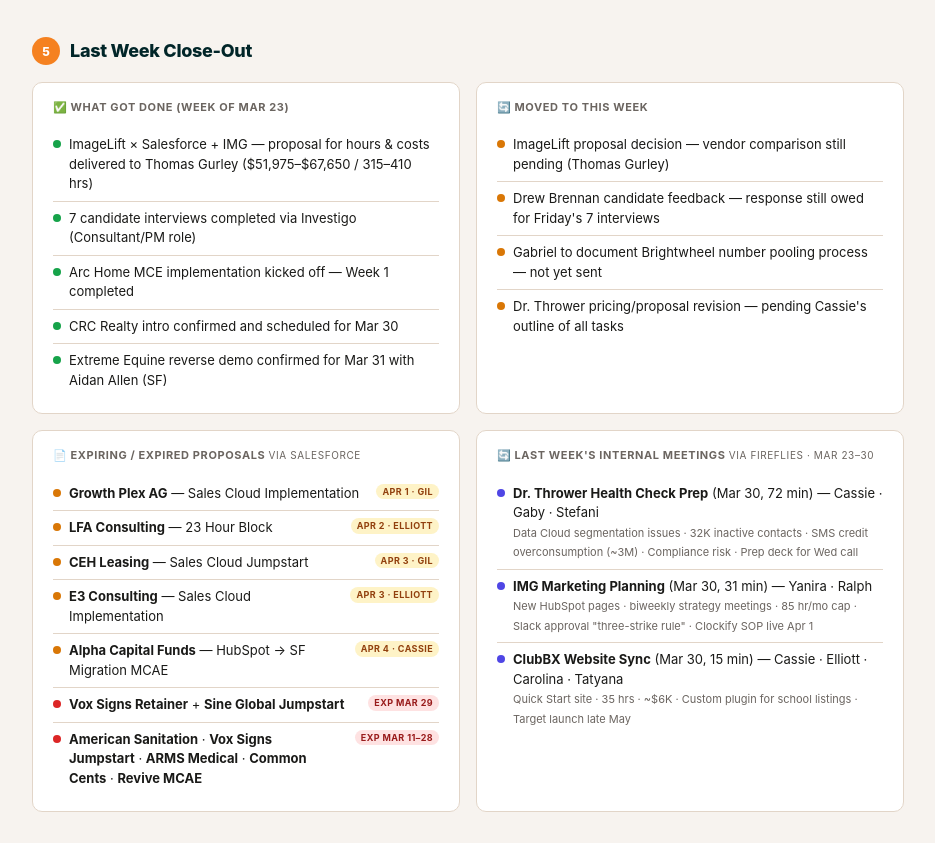
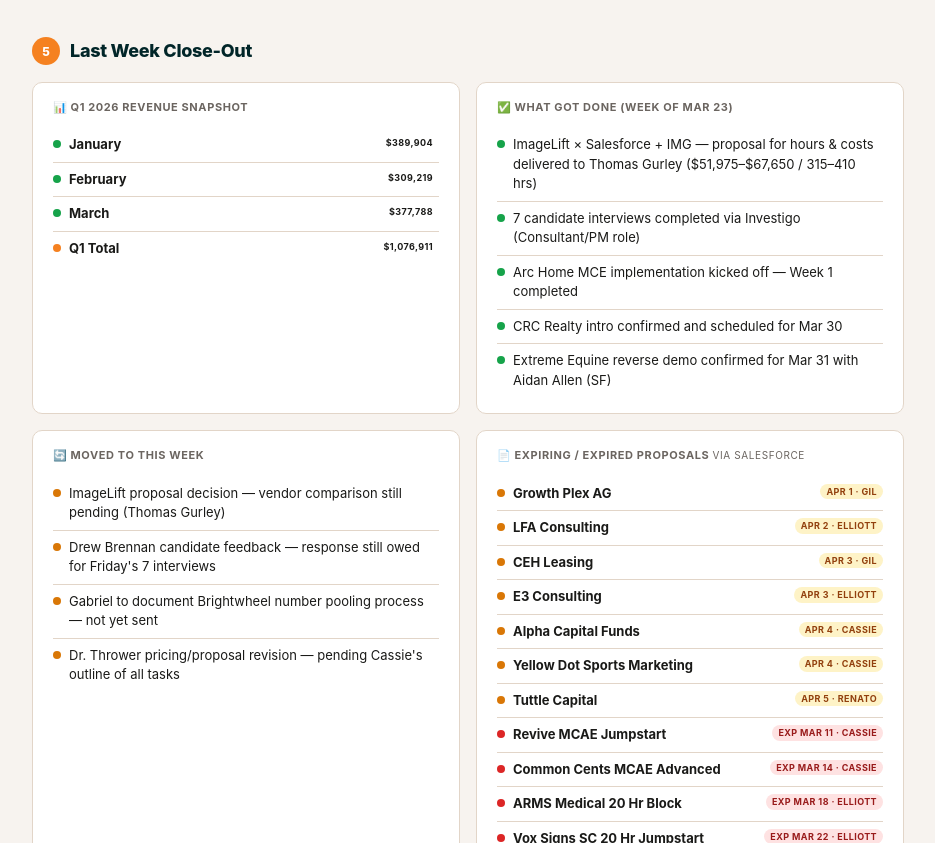
Before and after one commit to glantini/img-weekly-prep, a plain HTML site: page index.html in a window 1280 px wide. Shown: the part 1957-2800 px from the top of the page, without its empty margins (64-999 px from the left). Drawn offline with Linux system fonts and the light colour scheme.

Commit message:
Daily refresh 2026-04-01

```diff
--- a/index.html
+++ b/index.html
@@ -1100,21 +1100,21 @@
     <div class="snapshot-metrics">
       <div class="snapshot-metric">
         <div class="snapshot-metric-label">Current Month</div>
-        <div class="snapshot-metric-value">$370,024 <span class="snapshot-trend up">↑ +19.7%</span></div>
-        <div class="snapshot-metric-sub">March 2026 vs. February</div>
+        <div class="snapshot-metric-value">$141,640 <span class="snapshot-trend down">↓ -62.5%</span></div>
+        <div class="snapshot-metric-sub">April 2026 vs. March</div>
       </div>
       <div class="snapshot-metric">
         <div class="snapshot-metric-label">Previous Month</div>
-        <div class="snapshot-metric-value">$309,219</div>
-        <div class="snapshot-metric-sub">February 2026</div>
+        <div class="snapshot-metric-value">$377,788</div>
+        <div class="snapshot-metric-sub">March 2026</div>
       </div>
       <div class="snapshot-metric">
         <div class="snapshot-metric-label">YTD Revenue</div>
-        <div class="snapshot-metric-value">$1,069,148</div>
-        <div class="snapshot-metric-sub">January – March 2026</div>
-      </div>
-    </div>
-    <div class="snapshot-as-of">via QuickBooks · as of Mar 30</div>
+        <div class="snapshot-metric-value">$1,218,551</div>
+        <div class="snapshot-metric-sub">January – April 2026</div>
+      </div>
+    </div>
+    <div class="snapshot-as-of">via QuickBooks · as of Apr 1</div>
   </div>
 
   <!-- SECTION 1 -->
@@ -1716,6 +1716,13 @@
 
   <div class="closeout-grid">
     <div class="closeout-card">
+      <div class="closeout-card-title">📊 Q1 2026 Revenue Snapshot</div>
+      <div class="closeout-item"><div class="closeout-dot done"></div><span class="closeout-text"><strong>January</strong></span><span class="pd-status">$389,904</span></div>
+      <div class="closeout-item"><div class="closeout-dot done"></div><span class="closeout-text"><strong>February</strong></span><span class="pd-status">$309,219</span></div>
+      <div class="closeout-item"><div class="closeout-dot done"></div><span class="closeout-text"><strong>March</strong></span><span class="pd-status">$377,788</span></div>
+      <div class="closeout-item"><div class="closeout-dot invoice"></div><span class="closeout-text"><strong>Q1 Total</strong></span><span class="pd-status" style="font-weight:700">$1,076,911</span></div>
+    </div>
+    <div class="closeout-card">
       <div class="closeout-card-title">✅ What Got Done (Week of Mar 23)</div>
       <div class="closeout-item"><div class="closeout-dot done"></div><span>ImageLift × Salesforce + IMG — proposal for hours &amp; costs delivered to Thomas Gurley ($51,975–$67,650 / 315–410 hrs)</span></div>
       <div class="closeout-item"><div class="closeout-dot done"></div><span>7 candidate interviews completed via Investigo (Consultant/PM role)</span></div>
@@ -1732,42 +1739,21 @@
     </div>
     <div class="closeout-card">
       <div class="closeout-card-title">📄 Expiring / Expired Proposals <span style="font-size:10px;font-weight:400;color:var(--muted);">via Salesforce</span></div>
-      <div class="closeout-item">
-        <div class="closeout-dot expiring"></div>
-        <span class="closeout-text"><strong>Growth Plex AG</strong> — Sales Cloud Implementation</span>
-        <span class="pd-status expiring">Apr 1 · Gil</span>
-      </div>
-      <div class="closeout-item">
-        <div class="closeout-dot expiring"></div>
-        <span class="closeout-text"><strong>LFA Consulting</strong> — 23 Hour Block</span>
-        <span class="pd-status expiring">Apr 2 · Elliott</span>
-      </div>
-      <div class="closeout-item">
-        <div class="closeout-dot expiring"></div>
-        <span class="closeout-text"><strong>CEH Leasing</strong> — Sales Cloud Jumpstart</span>
-        <span class="pd-status expiring">Apr 3 · Gil</span>
-      </div>
-      <div class="closeout-item">
-        <div class="closeout-dot expiring"></div>
-        <span class="closeout-text"><strong>E3 Consulting</strong> — Sales Cloud Implementation</span>
-        <span class="pd-status expiring">Apr 3 · Elliott</span>
-      </div>
-      <div class="closeout-item">
-        <div class="closeout-dot expiring"></div>
-        <span class="closeout-text"><strong>Alpha Capital Funds</strong> — HubSpot → SF Migration MCAE</span>
-        <span class="pd-status expiring">Apr 4 · Cassie</span>
-      </div>
-      <div class="closeout-item">
-        <div class="closeout-dot expired"></div>
-        <span class="closeout-text"><strong>Vox Signs Retainer</strong> + <strong>Sine Global Jumpstart</strong></span>
-        <span class="pd-status expired">Exp Mar 29</span>
-      </div>
-      <div class="closeout-item">
-        <div class="closeout-dot expired"></div>
-        <span class="closeout-text"><strong>American Sanitation</strong> · <strong>Vox Signs Jumpstart</strong> · <strong>ARMS Medical</strong> · <strong>Common Cents</strong> · <strong>Revive MCAE</strong></span>
-        <span class="pd-status expired">Exp Mar 11–28</span>
-      </div>
-    </div>
+      <div class="closeout-item"><div class="closeout-dot expiring"></div><span class="closeout-text"><strong>Growth Plex AG</strong></span><span class="pd-status expiring">Apr 1 · Gil</span></div>
+      <div class="closeout-item"><div class="closeout-dot expiring"></div><span class="closeout-text"><strong>LFA Consulting</strong></span><span class="pd-status expiring">Apr 2 · Elliott</span></div>
+      <div class="closeout-item"><div class="closeout-dot expiring"></div><span class="closeout-text"><strong>CEH Leasing</strong></span><span class="pd-status expiring">Apr 3 · Gil</span></div>
+      <div class="closeout-item"><div class="closeout-dot expiring"></div><span class="closeout-text"><strong>E3 Consulting</strong></span><span class="pd-status expiring">Apr 3 · Elliott</span></div>
+      <div class="closeout-item"><div class="closeout-dot expiring"></div><span class="closeout-text"><strong>Alpha Capital Funds</strong></span><span class="pd-status expiring">Apr 4 · Cassie</span></div>
+      <div class="closeout-item"><div class="closeout-dot expiring"></div><span class="closeout-text"><strong>Yellow Dot Sports Marketing</strong></span><span class="pd-status expiring">Apr 4 · Cassie</span></div>
+      <div class="closeout-item"><div class="closeout-dot expiring"></div><span class="closeout-text"><strong>Tuttle Capital</strong></span><span class="pd-status expiring">Apr 5 · Renato</span></div>
+      <div class="closeout-item"><div class="closeout-dot expired"></div><span class="closeout-text"><strong>Revive MCAE Jumpstart</strong></span><span class="pd-status expired">Exp Mar 11 · Cassie</span></div>
+      <div class="closeout-item"><div class="closeout-dot expired"></div><span class="closeout-text"><strong>Common Cents MCAE Advanced</strong></span><span class="pd-status expired">Exp Mar 14 · Cassie</span></div>
+      <div class="closeout-item"><div class="closeout-dot expired"></div><span class="closeout-text"><strong>ARMS Medical 20 Hr Block</strong></span><span class="pd-status expired">Exp Mar 18 · Elliott</span></div>
+      <div class="closeout-item"><div class="closeout-dot expired"></div><span class="closeout-text"><strong>Vox Signs SC 20 Hr Jumpstart</strong></span><span class="pd-status expired">Exp Mar 22 · Elliott</span></div>
+      <div class="closeout-item"><div class="closeout-dot expired"></div><span class="closeout-text"><strong>American Sanitation</strong></span><span class="pd-status expired">Exp Mar 28 · Elliott</span></div>
+      <div class="closeout-item"><div class="closeout-dot expired"></div><span class="closeout-text"><strong>Sine Global SC Jumpstart</strong></span><span class="pd-status expired">Exp Mar 29 · Elliott</span></div>
+      <div class="closeout-item"><div class="closeout-dot expired"></div><span class="closeout-text"><strong>Vox Signs Retainer</strong></span><span class="pd-status expired">Exp Mar 29 · Cassie</span></div>
+
     <div class="closeout-card">
       <div class="closeout-card-title">🔄 Last Week's Internal Meetings <span style="font-size:10px;font-weight:400;color:var(--muted);">via Fireflies · Mar 23–30</span></div>
       <div class="closeout-item"><div class="closeout-dot internal-dot"></div><span><strong>Dr. Thrower Health Check Prep</strong> (Mar 30, 72 min) — Cassie · Gaby · Stefani<br><span style="font-size:11px;color:var(--muted);">Data Cloud segmentation issues · 32K inactive contacts · SMS credit overconsumption (~3M) · Compliance risk · Prep deck for Wed call</span></span></div>
```
